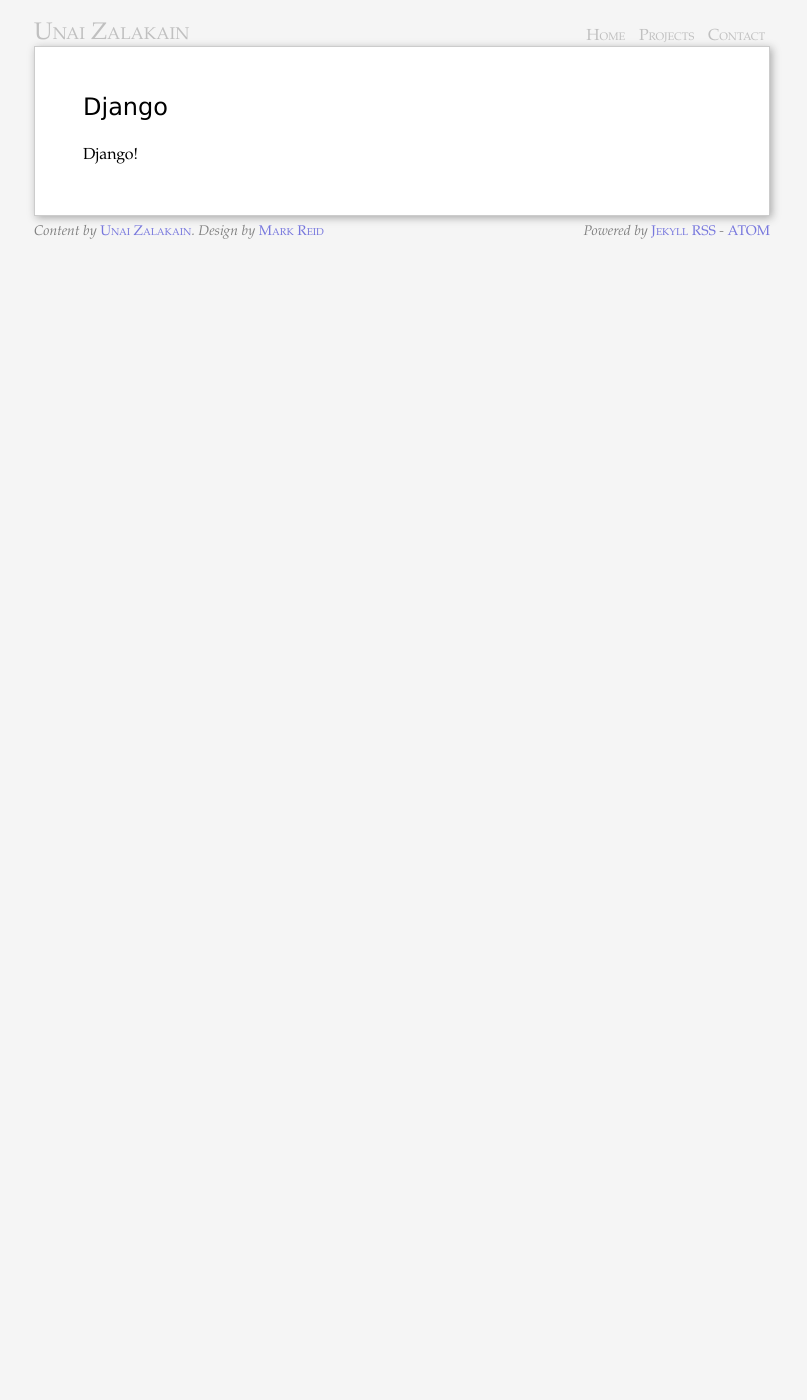
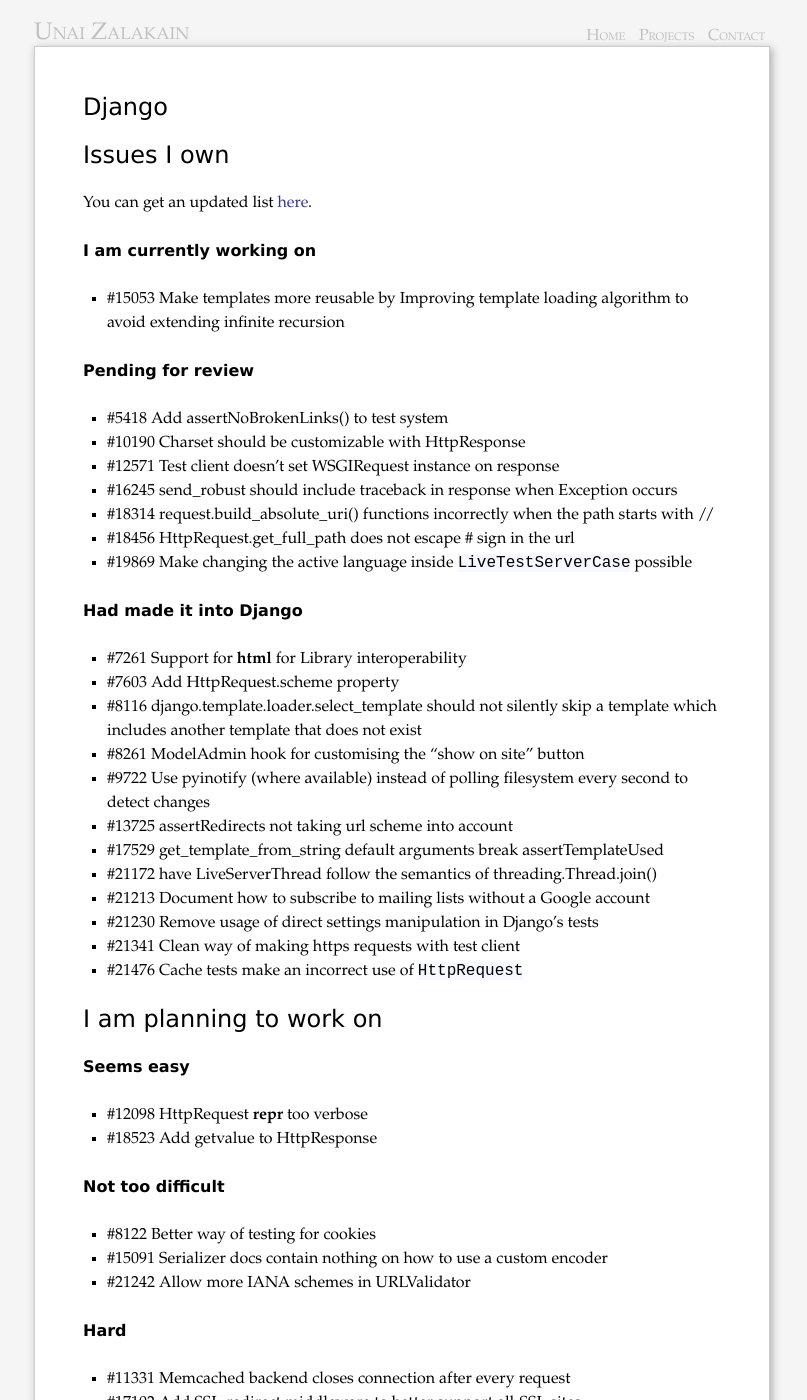
Before and after one commit to ashleyh/unaizalakain.github.io, a Jekyll site: the page built from projects/django/index.md, in a window 1280 px wide and 1400 px high. Shown: the whole window, without its empty margins (238-1045 px from the left). Built offline with Jekyll 4.4.1, drawn with Linux system fonts in a browser that asks for light colours; some of the changed text lies outside the part shown.

Commit message:
minimum project list

```diff
--- a/projects/django/index.md
+++ b/projects/django/index.md
@@ -3,4 +3,103 @@ layout: page
 title: Django
 ---
 
-Django!
+
+Issues I own
+============
+
+You can get an updated list
+[here](https://code.djangoproject.com/query?owner=unaizalakain).
+
+
+I am currently working on
+-------------------------
+
+- #15053  Make templates more reusable by Improving template loading algorithm to avoid extending infinite recursion
+
+
+Pending for review
+------------------
+
+- #5418   Add assertNoBrokenLinks() to test system
+- #10190  Charset should be customizable with HttpResponse
+- #12571  Test client doesn't set WSGIRequest instance on response
+- #16245  send_robust should include traceback in response when Exception occurs
+- #18314  request.build_absolute_uri() functions incorrectly when the path starts with //
+- #18456  HttpRequest.get_full_path does not escape # sign in the url
+- #19869  Make changing the active language inside `LiveTestServerCase` possible
+
+
+Had made it into Django
+-----------------------
+
+- #7261   Support for __html__ for Library interoperability
+- #7603   Add HttpRequest.scheme property
+- #8116   django.template.loader.select_template should not silently skip a template which includes another template that does not exist
+- #8261   ModelAdmin hook for customising the "show on site" button
+- #9722   Use pyinotify (where available) instead of polling filesystem every second to detect changes
+- #13725  assertRedirects not taking url scheme into account
+- #17529  get_template_from_string default arguments break assertTemplateUsed
+- #21172  have LiveServerThread follow the semantics of threading.Thread.join()
+- #21213  Document how to subscribe to mailing lists without a Google account
+- #21230  Remove usage of direct settings manipulation in Django's tests
+- #21341  Clean way of making https requests with test client
+- #21476  Cache tests make an incorrect use of `HttpRequest`
+
+
+I am planning to work on
+========================
+
+
+Seems easy
+----------
+
+- #12098  HttpRequest __repr__ too verbose
+- #18523  Add getvalue to HttpResponse
+
+
+Not too difficult
+-----------------
+
+- #8122   Better way of testing for cookies
+- #15091  Serializer docs contain nothing on how to use a custom encoder
+- #21242  Allow more IANA schemes in URLValidator
+
+
+Hard
+----
+
+- #11331  Memcached backend closes connection after every request
+- #17102  Add SSL-redirect middleware to better support all-SSL sites
+- #17103  Add HTTP Strict Transport Security support, to improve support for all-SSL sites
+
+
+Learn about
+-----------
+
+- #10554  Response.set_cookie should allow setting two cookies of the same name.
+- #19508  Implement URL decoding according to RFC 3987
+- #20916  Provide a "simple_login" feature for the test client
+- #21250  Make Remote User tests more flexible
+- #21459  Allow easy reload of appcache.
+
+Investigate
+-----------
+
+- #12432  After setting encoding in view, request.REQUEST is not deleted
+- #18707  Test client doesn't allow testing 500 responses content
+- #20461  Support for running Django tests in parallel
+
+
+I must review
+=============
+
+
+- #18855  persist a socket across reloads of the dev server [WORKING]
+- #20346  cache middleware should vary on full URL [STANDBY]
+- #20495  add login failure events to django.security logger [STANDBY]
+- #21281  trying to override settings in test case setUpClass
+- #21357  Test client session does not behave as stated in the django documentation.
+- #21448  Test Client logout does not work with cookie-based sessions
+- #21451  LiveServerTestCase returns a 404 on all URLs when MEDIA_URL = '' and DEBUG = True
+- #21483  [RFE] Add WSGI environ to request_started signal emission
+- #21495  Add a setting for CSRF Header name [CHECK]
```
Also changed, not shown: projects/index.md (+12 -2 lines).
